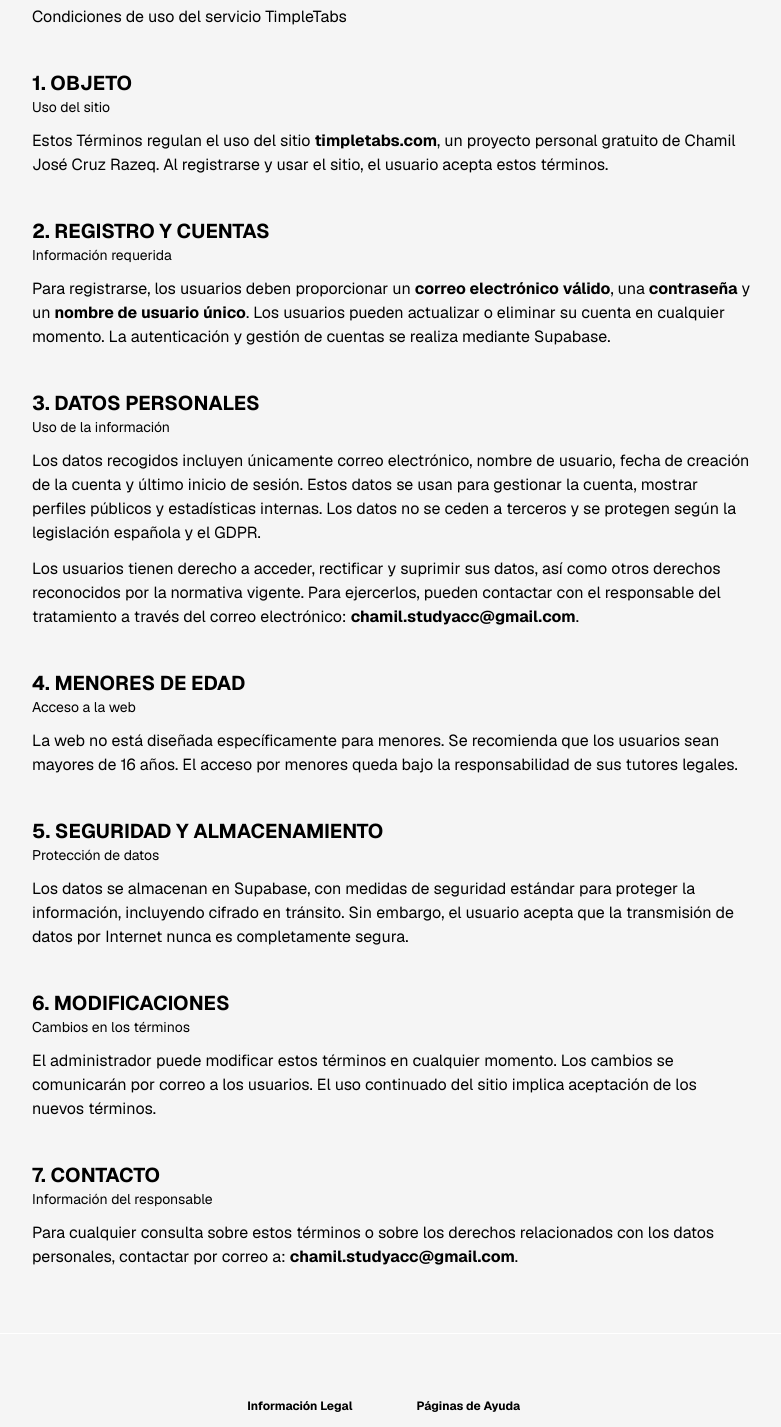
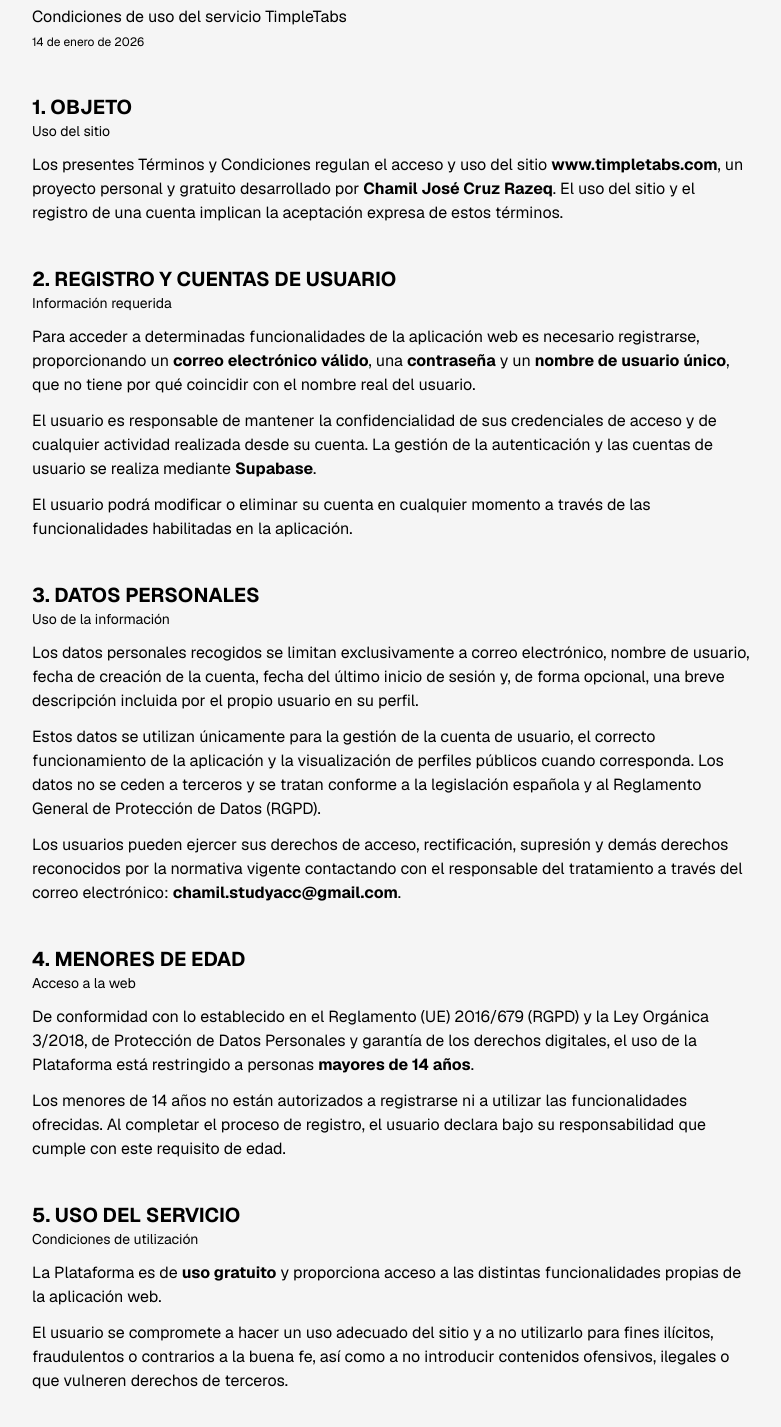
Before and after one commit to chamilstudy/tfg_timple, a Next.js app: page /tac in a window 1280 px wide. Shown: the part 206-1633 px from the top of the page, without its empty margins (248-1029 px from the left). Built offline with nearby package versions, Linux system fonts and the light colour scheme; no server answers.

Commit message:
docs: terms and conditions update

```diff
--- a/app/tac/page.tsx
+++ b/app/tac/page.tsx
@@ -10,33 +10,50 @@
       <main className="flex flex-col items-center">
         <div className="flex-1 flex flex-col gap-16 max-w-3xl p-6 py-16 w-full">
           <div className="grid gap-10">
-            <HeroTitle
-              title="Términos y Condiciones"
-              description="Condiciones de uso del servicio TimpleTabs"
-            />
+            <div>
+              <HeroTitle
+                title="Términos y Condiciones"
+                description="Condiciones de uso del servicio TimpleTabs"
+              />
+
+              <span className="text-xs">14 de enero de 2026</span>
+            </div>
 
             <div className="grid gap-3">
               <Title title="1. Objeto" description="Uso del sitio" />
               <p>
-                Estos Términos regulan el uso del sitio{" "}
-                <strong>timpletabs.com</strong>, un proyecto personal gratuito
-                de Chamil José Cruz Razeq. Al registrarse y usar el sitio, el
-                usuario acepta estos términos.
+                Los presentes Términos y Condiciones regulan el acceso y uso del
+                sitio <strong>www.timpletabs.com</strong>, un proyecto personal
+                y gratuito desarrollado por{" "}
+                <strong>Chamil José Cruz Razeq</strong>. El uso del sitio y el
+                registro de una cuenta implican la aceptación expresa de estos
+                términos.
               </p>
             </div>
 
             <div className="grid gap-3">
               <Title
-                title="2. Registro y cuentas"
+                title="2. Registro y cuentas de usuario"
                 description="Información requerida"
               />
               <p>
-                Para registrarse, los usuarios deben proporcionar un{" "}
+                Para acceder a determinadas funcionalidades de la aplicación web
+                es necesario registrarse, proporcionando un{" "}
                 <strong>correo electrónico válido</strong>, una{" "}
                 <strong>contraseña</strong> y un{" "}
-                <strong>nombre de usuario único</strong>. Los usuarios pueden
-                actualizar o eliminar su cuenta en cualquier momento. La
-                autenticación y gestión de cuentas se realiza mediante Supabase.
+                <strong>nombre de usuario único</strong>, que no tiene por qué
+                coincidir con el nombre real del usuario.
+              </p>
+              <p>
+                El usuario es responsable de mantener la confidencialidad de sus
+                credenciales de acceso y de cualquier actividad realizada desde
+                su cuenta. La gestión de la autenticación y las cuentas de
+                usuario se realiza mediante <strong>Supabase</strong>.
+              </p>
+              <p>
+                El usuario podrá modificar o eliminar su cuenta en cualquier
+                momento a través de las funcionalidades habilitadas en la
+                aplicación.
               </p>
             </div>
 
@@ -46,18 +63,24 @@
                 description="Uso de la información"
               />
               <p>
-                Los datos recogidos incluyen únicamente correo electrónico,
-                nombre de usuario, fecha de creación de la cuenta y último
-                inicio de sesión. Estos datos se usan para gestionar la cuenta,
-                mostrar perfiles públicos y estadísticas internas. Los datos no
-                se ceden a terceros y se protegen según la legislación española
-                y el GDPR.
+                Los datos personales recogidos se limitan exclusivamente a
+                correo electrónico, nombre de usuario, fecha de creación de la
+                cuenta, fecha del último inicio de sesión y, de forma opcional,
+                una breve descripción incluida por el propio usuario en su
+                perfil.
               </p>
               <p>
-                Los usuarios tienen derecho a acceder, rectificar y suprimir sus
-                datos, así como otros derechos reconocidos por la normativa
-                vigente. Para ejercerlos, pueden contactar con el responsable
-                del tratamiento a través del correo electrónico:{" "}
+                Estos datos se utilizan únicamente para la gestión de la cuenta
+                de usuario, el correcto funcionamiento de la aplicación y la
+                visualización de perfiles públicos cuando corresponda. Los datos
+                no se ceden a terceros y se tratan conforme a la legislación
+                española y al Reglamento General de Protección de Datos (RGPD).
+              </p>
+              <p>
+                Los usuarios pueden ejercer sus derechos de acceso,
+                rectificación, supresión y demás derechos reconocidos por la
+                normativa vigente contactando con el responsable del tratamiento
+                a través del correo electrónico:{" "}
                 <strong>chamil.studyacc@gmail.com</strong>.
               </p>
             </div>
@@ -65,48 +88,76 @@
             <div className="grid gap-3">
               <Title title="4. Menores de edad" description="Acceso a la web" />
               <p>
-                La web no está diseñada específicamente para menores. Se
-                recomienda que los usuarios sean mayores de 16 años. El acceso
-                por menores queda bajo la responsabilidad de sus tutores
-                legales.
+                De conformidad con lo establecido en el Reglamento (UE) 2016/679
+                (RGPD) y la Ley Orgánica 3/2018, de Protección de Datos
+                Personales y garantía de los derechos digitales, el uso de la
+                Plataforma está restringido a personas{" "}
+                <strong>mayores de 14 años</strong>.
+              </p>
+              <p>
+                Los menores de 14 años no están autorizados a registrarse ni a
+                utilizar las funcionalidades ofrecidas. Al completar el proceso
+                de registro, el usuario declara bajo su responsabilidad que
+                cumple con este requisito de edad.
               </p>
             </div>
 
             <div className="grid gap-3">
               <Title
-                title="5. Seguridad y almacenamiento"
-                description="Protección de datos"
+                title="5. Uso del servicio"
+                description="Condiciones de utilización"
               />
               <p>
-                Los datos se almacenan en Supabase, con medidas de seguridad
-                estándar para proteger la información, incluyendo cifrado en
-                tránsito. Sin embargo, el usuario acepta que la transmisión de
-                datos por Internet nunca es completamente segura.
+                La Plataforma es de <strong>uso gratuito</strong> y proporciona
+                acceso a las distintas funcionalidades propias de la aplicación
+                web.
+              </p>
+              <p>
+                El usuario se compromete a hacer un uso adecuado del sitio y a
+                no utilizarlo para fines ilícitos, fraudulentos o contrarios a
+                la buena fe, así como a no introducir contenidos ofensivos,
+                ilegales o que vulneren derechos de terceros.
               </p>
             </div>
 
             <div className="grid gap-3">
               <Title
-                title="6. Modificaciones"
-                description="Cambios en los términos"
+                title="6. Seguridad y almacenamiento"
+                description="Protección de datos"
               />
               <p>
-                El administrador puede modificar estos términos en cualquier
-                momento. Los cambios se comunicarán por correo a los usuarios.
-                El uso continuado del sitio implica aceptación de los nuevos
-                términos.
+                Los datos se almacenan en la infraestructura proporcionada por{" "}
+                <strong>Supabase</strong>, que aplica medidas de seguridad
+                estándar del sector, incluyendo el cifrado de la información en
+                tránsito. No obstante, el usuario es consciente de que la
+                transmisión de datos por Internet no puede garantizarse como
+                completamente segura.
               </p>
             </div>
 
             <div className="grid gap-3">
               <Title
-                title="7. Contacto"
+                title="7. Modificaciones"
+                description="Cambios en los términos"
+              />
+              <p>
+                El administrador se reserva el derecho a modificar estos
+                Términos y Condiciones en cualquier momento. Las modificaciones
+                serán publicadas en el sitio web y el uso continuado de la
+                Plataforma implicará la aceptación de los nuevos términos.
+              </p>
+            </div>
+
+            <div className="grid gap-3">
+              <Title
+                title="8. Contacto"
                 description="Información del responsable"
               />
               <p>
-                Para cualquier consulta sobre estos términos o sobre los
-                derechos relacionados con los datos personales, contactar por
-                correo a: <strong>chamil.studyacc@gmail.com</strong>.
+                Para cualquier consulta relacionada con estos Términos y
+                Condiciones o con el tratamiento de datos personales, el usuario
+                puede contactar a través del correo electrónico:{" "}
+                <strong>chamil.studyacc@gmail.com</strong>.
               </p>
             </div>
           </div>
```
